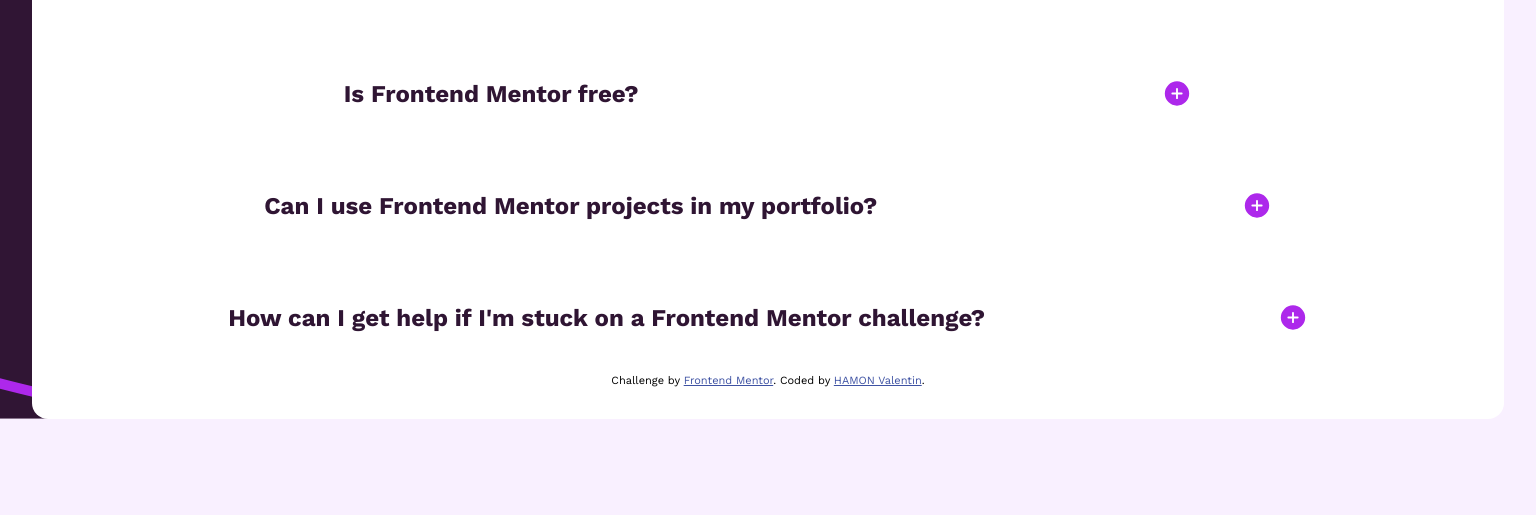
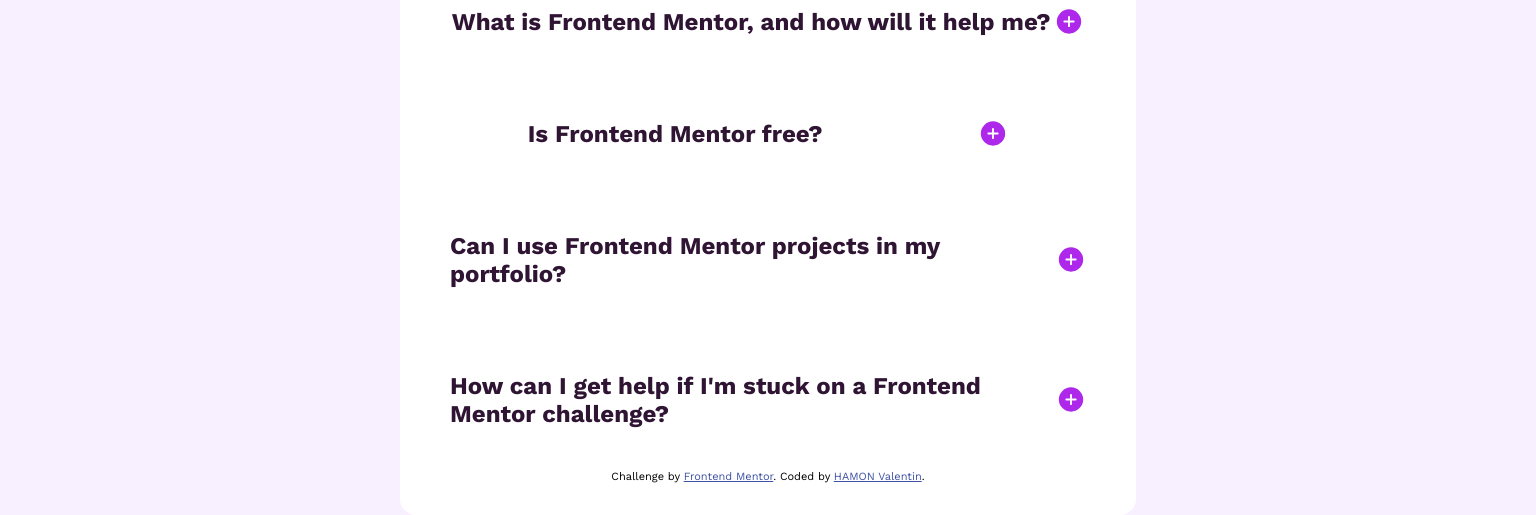
Before and after one commit to ValH-code/FAQ-accordion, a plain HTML site: page index.html in a window 1536 px wide. Shown: the part 367-882 px from the top of the page. Before the commit the page ends 800 px from the top, so only its background shows below. Drawn offline with Linux system fonts and the light colour scheme.

Commit message:
Ajout media query

```diff
--- a/style.css
+++ b/style.css
@@ -78,5 +78,17 @@
   font-size: 16px;
 }
 
+@media screen and (min-width: 1440px){
+
+  body {
+    background-image: url(/assets/images/background-pattern-desktop.svg);
+  }
+
+  main {
+    margin : 220px 400px 0 400px;
+  }
+}
+
+
 .attribution { font-size: 11px; text-align: center; }
 .attribution a { color: hsl(228, 45%, 44%); }
```
